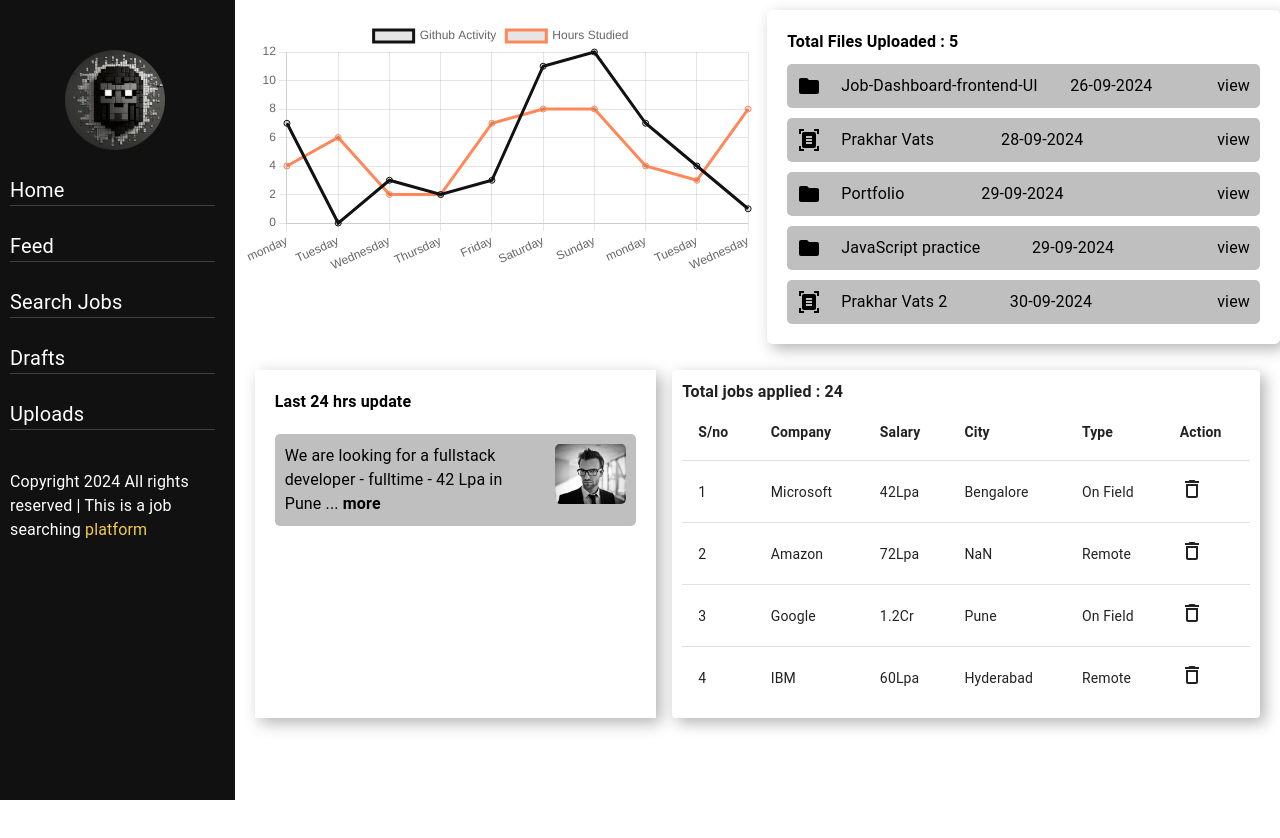
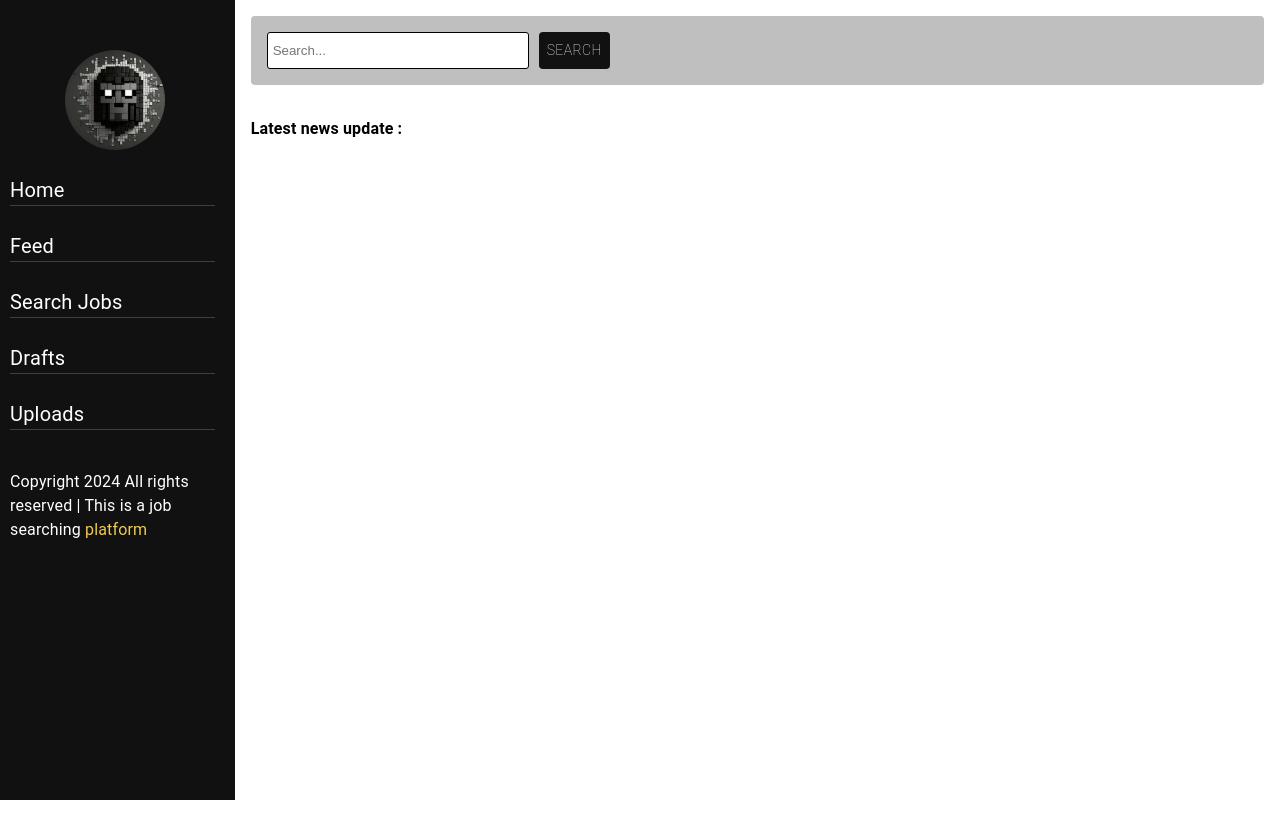
Before and after one commit to prakharVats/Job-Dashboard-frontend-UI, a React (Vite) app: page /feed in a window 1280 px wide. Shown: the top 838 px of the page. After the commit the page ends 800 px from the top, so only its background shows below. Built offline with nearby package versions, Linux system fonts and the light colour scheme.

Commit message:
Routing and other pages

```diff
--- a/package.json
+++ b/package.json
@@ -17,7 +17,8 @@
     "chart.js": "^4.4.4",
     "react": "^18.3.1",
     "react-chartjs-2": "^5.2.0",
-    "react-dom": "^18.3.1"
+    "react-dom": "^18.3.1",
+    "react-router-dom": "^6.26.2"
   },
   "devDependencies": {
     "@eslint/js": "^9.9.0",
--- a/src/App.jsx
+++ b/src/App.jsx
@@ -3,6 +3,8 @@ import LoginPage from "./Components/LoginPage"
 import "./style.css"
 import SideBar from './Components/SideBar';
 import Home from './Components/Home';
+import { Route, Routes } from 'react-router-dom';
+import Feed from './Components/Feed';
 
 
 function App() {
@@ -14,7 +16,14 @@ function App() {
           <SideBar/>
         </Grid>
         <Grid size={9.8}>
-          <Home/>
+          <Routes>
+            <Route path="/" element={<Home />} />
+            <Route path="/feed" element={<Feed />} />
+            {/* <Route path="/Login" element={<LoginPage />} /> */}
+            {/* <Route path="/about" element={<About />} />
+            <Route path="*" element={<NotFound />} /> */}
+          </Routes>
+
         </Grid>
       </Grid>
     </>
--- /dev/null
+++ b/src/Components/Feed.jsx
@@ -0,0 +1,23 @@
+import { Box, Button, Stack, Typography } from '@mui/material'
+import React from 'react'
+
+const Feed = () => {
+  return (
+    <Box padding={2}>
+        <Stack direction="row" padding={2} bgcolor="#bfbfbf" borderRadius={1}>
+          <input placeholder='Search...' style={{borderRadius:"3px" , border:"1px solid black" , padding:"5px" , width:"250px"}}/>
+          <Button sx={{fontWeight:"200" , bgcolor:"#121111" , color:"white" , ml:"10px"}}>
+            Search
+          </Button>
+        </Stack>
+
+        <Typography fontWeight="bold" marginTop={4}>
+          Latest news update :
+        </Typography>
+
+
+    </Box>
+  )
+}
+
+export default Feed
--- a/src/Components/SideBar.jsx
+++ b/src/Components/SideBar.jsx
@@ -1,5 +1,7 @@
 import { Avatar, Box, Typography } from '@mui/material'
+import { color } from 'chart.js/helpers'
 import React, { useState } from 'react'
+import { Link } from 'react-router-dom'
 
 
 
@@ -10,13 +12,11 @@ const SideBar = () => {
         <Box sx={{pt:"50px"}}>
             <Avatar alt="Remy Sharp" src="../../public/PfP.jpg" sx={{height:"100px" , width:"100px" , ml:"65px"}}/>
         </Box>
-
-        <Tab title="Home"/>
-        <Tab title="Feed"/>
-        <Tab title="Search Jobs"/>
-        <Tab title="Drafts"/>
-        <Tab title="Uploads"/>
-
+        <Tab title="Home" to = "/"/>
+        <Tab title="Feed" to = "/feed"/>
+        <Tab title="Search Jobs" to = "/Search"/>
+        <Tab title="Drafts" to = "/Drafts"/>
+        <Tab title="Uploads" to = "/Uploads"/>
         <Typography sx={{ml:"10px" , mr:"20px" , mt:"40px"}}>
                 Copyright 2024 All rights reserved | This is a job searching <span style={{color:"#f0cb4d"}}>platform</span>
         </Typography>
@@ -24,12 +24,12 @@ const SideBar = () => {
   )
 }
 
-const Tab = ({title})=>{
+const Tab = ({title , to})=>{
     const [isHovered , setIsHovered] = useState(false);
     return <>
         <Box>
-            <Typography  onMouseEnter={() => setIsHovered(true)} onMouseLeave = {() => setIsHovered(false)} sx={{mr:"20px" , mt:"25px",ml:"10px" , borderBottom:"1px solid #404040" , fontSize:"20px" , cursor:"pointer"  , color:`${isHovered ? "#f0cb4d" : "white"}`}}>
-                {title}
+            <Typography  onMouseEnter={() => setIsHovered(true)} onMouseLeave = {() => setIsHovered(false)} sx={{mr:"20px" , mt:"25px",ml:"10px" , borderBottom:"1px solid #404040" , fontSize:"20px" , cursor:"pointer"}}>
+              <Link style={{color:"white" , textDecoration:"none" ,color:`${isHovered ? "#f0cb4d" : "white"}`}} to={to}>{title}</Link>
             </Typography>
         </Box>
     </>
--- a/src/main.jsx
+++ b/src/main.jsx
@@ -1,9 +1,12 @@
 import { StrictMode } from 'react'
 import { createRoot } from 'react-dom/client'
 import App from './App.jsx'
+import { BrowserRouter } from 'react-router-dom'
 
 createRoot(document.getElementById('root')).render(
   <StrictMode>
+    <BrowserRouter>
     <App />
+    </BrowserRouter>
   </StrictMode>,
 )
```
Also changed, not shown: src/Components/Drafts.jsx (added, +9 -0 lines), src/images/BgImg.jpg (deleted), 1 other file (tests, documents, lock files or other folders).
